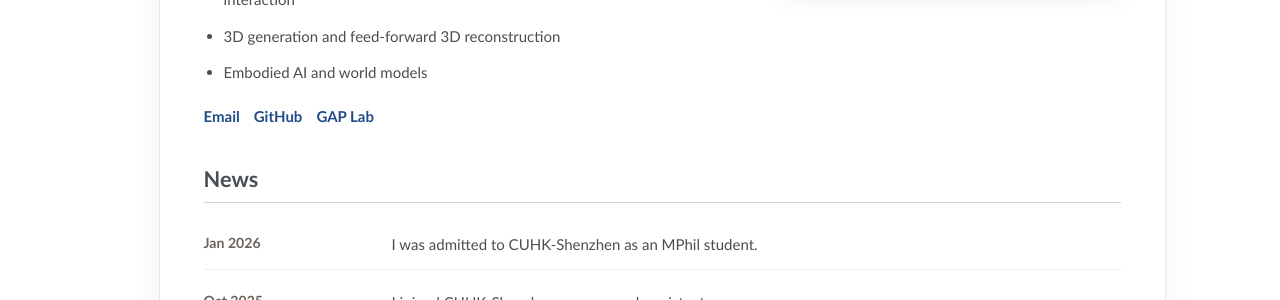
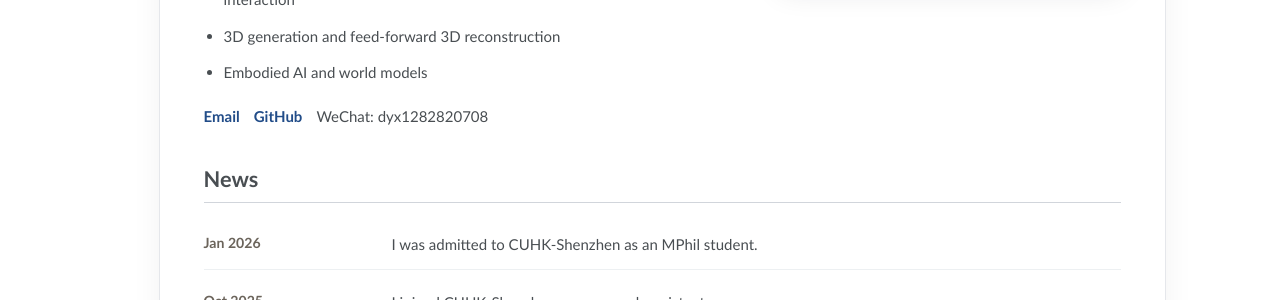
Before and after one commit to duyanxi/duyanxi.github.io, a Jekyll site: the page built from _pages/about.md, in a window 1280 px wide and 900 px high, scrolled down 419 px. Shown: the part 153-453 px from the top of the window. Built offline with Jekyll 4.4.1, drawn with Linux system fonts in a browser that asks for light colours.

Commit message:
Update contact information in about page
Replaced GAP Lab link with WeChat contact information.

```diff
--- a/_pages/about.md
+++ b/_pages/about.md
@@ -40,7 +40,7 @@ redirect_from:
       <div class="hero-links">
         <a href="mailto:duyanxi1004@outlook.com">Email</a>
         <a href="https://github.com/duyanxi">GitHub</a>
-        <a href="https://gaplab.cuhk.edu.cn">GAP Lab</a>
+        WeChat: dyx1282820708
       </div>
     </div>
 
```
